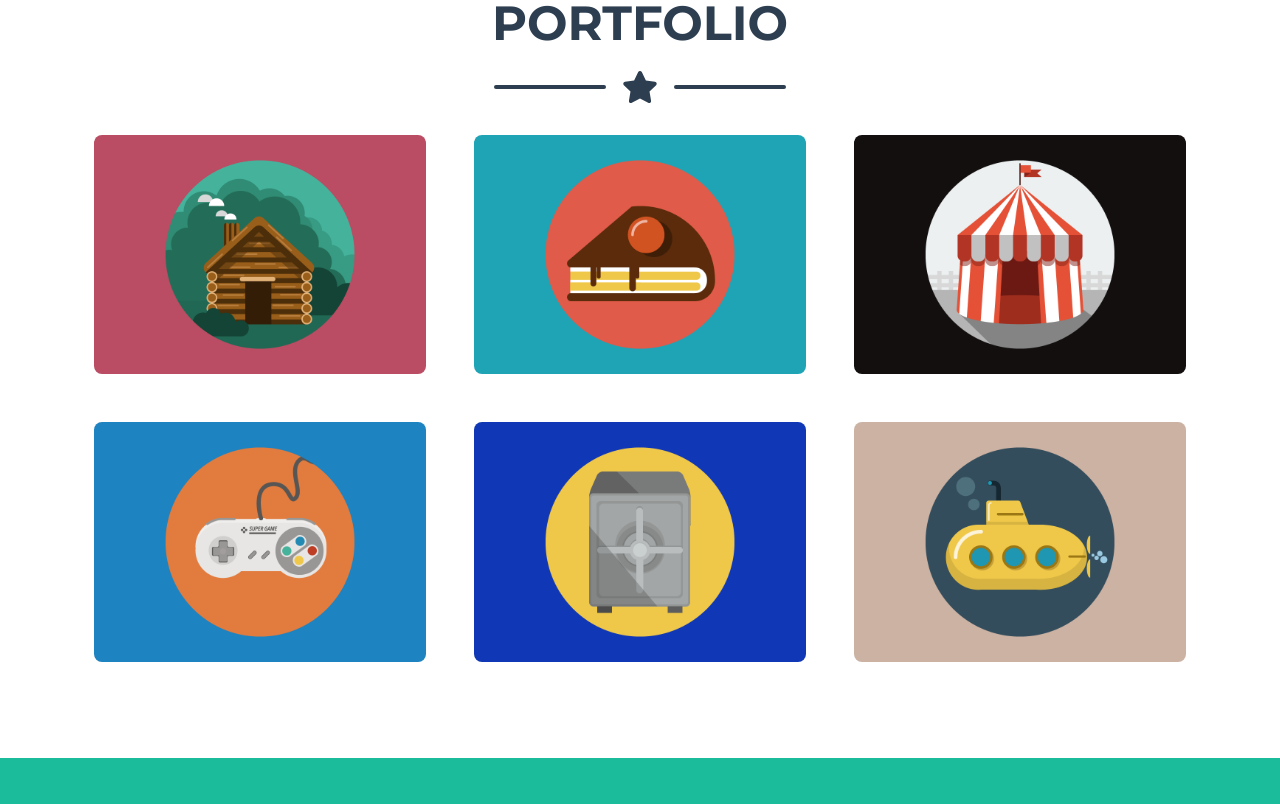
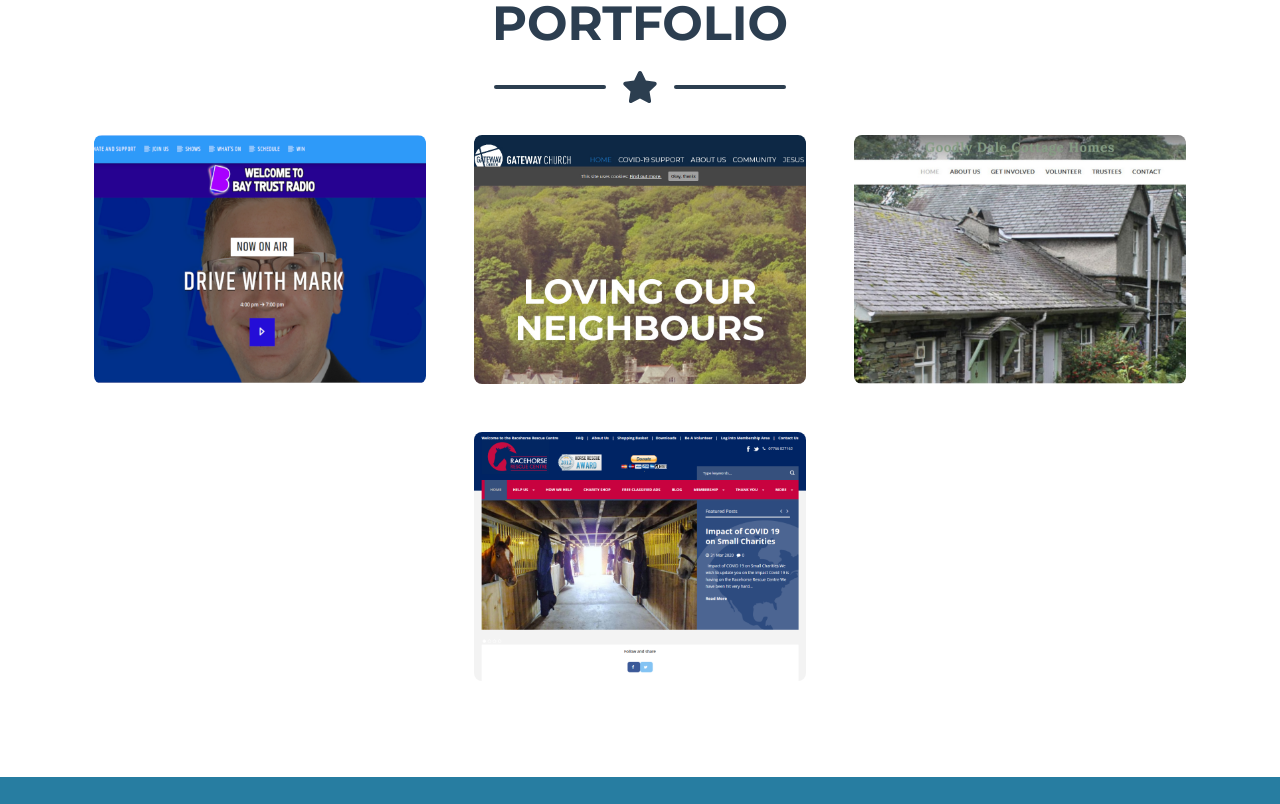
Before and after one commit to Dan-Mobbs/Portfolio-Website, a plain HTML site: page index.html in a window 1280 px wide. Shown: the part 876-1680 px from the top of the page. Drawn offline with nearby package versions, Linux system fonts and the light colour scheme.

Commit message:
color scheme and basic portfoilio images

```diff
--- /dev/null
+++ b/css/custom.css
@@ -0,0 +1,3 @@
+.bg-primary {
+    background-color: #277da1 !important;
+}
--- a/index.html
+++ b/index.html
@@ -5,9 +5,9 @@
         <meta name="viewport" content="width=device-width, initial-scale=1, shrink-to-fit=no" />
         <meta name="description" content="" />
         <meta name="author" content="" />
-        <title>Freelancer - Start Bootstrap Theme</title>
+        <title>Making Awesome Web Applications</title>
         <!-- Favicon-->
-        <link rel="icon" type="image/x-icon" href="assets/img/favicon.ico" />
+        <link rel="icon" type="image/x-icon" href="assets/img/geek.jpg" />
         <!-- Font Awesome icons (free version)-->
         <script src="https://use.fontawesome.com/releases/v5.15.1/js/all.js" crossorigin="anonymous"></script>
         <!-- Google fonts-->
@@ -15,6 +15,7 @@
         <link href="https://fonts.googleapis.com/css?family=Lato:400,700,400italic,700italic" rel="stylesheet" type="text/css" />
         <!-- Core theme CSS (includes Bootstrap)-->
         <link href="css/styles.css" rel="stylesheet" />
+        <link href="css/custom.css" rel="stylesheet" />
     </head>
     <body id="page-top">
         <!-- Navigation-->
@@ -40,7 +41,7 @@
                 <!-- Masthead Avatar Image-->
                 <img class="masthead-avatar mb-5" src="assets/img/avataaars.svg" alt="" />
                 <!-- Masthead Heading-->
-                <h1 class="masthead-heading text-uppercase mb-0">Start Bootstrap</h1>
+                <h1 class="masthead-heading text-uppercase mb-0">WordPress Web Developer</h1>
                 <!-- Icon Divider-->
                 <div class="divider-custom divider-light">
                     <div class="divider-custom-line"></div>
@@ -48,7 +49,7 @@
                     <div class="divider-custom-line"></div>
                 </div>
                 <!-- Masthead Subheading-->
-                <p class="masthead-subheading font-weight-light mb-0">Graphic Artist - Web Designer - Illustrator</p>
+                <p class="masthead-subheading font-weight-light mb-0">WordPress - JavaScript - PHP</p>
             </div>
         </header>
         <!-- Portfolio Section-->
@@ -64,60 +65,42 @@
                 </div>
                 <!-- Portfolio Grid Items-->
                 <div class="row justify-content-center">
-                    <!-- Portfolio Item 1-->
-                    <div class="col-md-6 col-lg-4 mb-5">
-                        <div class="portfolio-item mx-auto" data-toggle="modal" data-target="#portfolioModal1">
-                            <div class="portfolio-item-caption d-flex align-items-center justify-content-center h-100 w-100">
-                                <div class="portfolio-item-caption-content text-center text-white"><i class="fas fa-plus fa-3x"></i></div>
-                            </div>
-                            <img class="img-fluid" src="assets/img/portfolio/cabin.png" alt="" />
-                        </div>
-                    </div>
-                    <!-- Portfolio Item 2-->
-                    <div class="col-md-6 col-lg-4 mb-5">
-                        <div class="portfolio-item mx-auto" data-toggle="modal" data-target="#portfolioModal2">
-                            <div class="portfolio-item-caption d-flex align-items-center justify-content-center h-100 w-100">
-                                <div class="portfolio-item-caption-content text-center text-white"><i class="fas fa-plus fa-3x"></i></div>
-                            </div>
-                            <img class="img-fluid" src="assets/img/portfolio/cake.png" alt="" />
-                        </div>
-                    </div>
-                    <!-- Portfolio Item 3-->
-                    <div class="col-md-6 col-lg-4 mb-5">
-                        <div class="portfolio-item mx-auto" data-toggle="modal" data-target="#portfolioModal3">
-                            <div class="portfolio-item-caption d-flex align-items-center justify-content-center h-100 w-100">
-                                <div class="portfolio-item-caption-content text-center text-white"><i class="fas fa-plus fa-3x"></i></div>
-                            </div>
-                            <img class="img-fluid" src="assets/img/portfolio/circus.png" alt="" />
-                        </div>
-                    </div>
-                    <!-- Portfolio Item 4-->
-                    <div class="col-md-6 col-lg-4 mb-5 mb-lg-0">
-                        <div class="portfolio-item mx-auto" data-toggle="modal" data-target="#portfolioModal4">
-                            <div class="portfolio-item-caption d-flex align-items-center justify-content-center h-100 w-100">
-                                <div class="portfolio-item-caption-content text-center text-white"><i class="fas fa-plus fa-3x"></i></div>
-                            </div>
-                            <img class="img-fluid" src="assets/img/portfolio/game.png" alt="" />
-                        </div>
-                    </div>
-                    <!-- Portfolio Item 5-->
-                    <div class="col-md-6 col-lg-4 mb-5 mb-md-0">
-                        <div class="portfolio-item mx-auto" data-toggle="modal" data-target="#portfolioModal5">
-                            <div class="portfolio-item-caption d-flex align-items-center justify-content-center h-100 w-100">
-                                <div class="portfolio-item-caption-content text-center text-white"><i class="fas fa-plus fa-3x"></i></div>
-                            </div>
-                            <img class="img-fluid" src="assets/img/portfolio/safe.png" alt="" />
-                        </div>
-                    </div>
-                    <!-- Portfolio Item 6-->
                     <div class="col-md-6 col-lg-4">
                         <div class="portfolio-item mx-auto" data-toggle="modal" data-target="#portfolioModal6">
                             <div class="portfolio-item-caption d-flex align-items-center justify-content-center h-100 w-100">
                                 <div class="portfolio-item-caption-content text-center text-white"><i class="fas fa-plus fa-3x"></i></div>
                             </div>
-                            <img class="img-fluid" src="assets/img/portfolio/submarine.png" alt="" />
+                            <img class="img-fluid" src="assets/img/portfolio/bay.png" alt="" />
                         </div>
                     </div>
+                    <div class="col-md-6 col-lg-4">
+                        <div class="portfolio-item mx-auto" data-toggle="modal" data-target="#portfolioModal6">
+                            <div class="portfolio-item-caption d-flex align-items-center justify-content-center h-100 w-100">
+                                <div class="portfolio-item-caption-content text-center text-white"><i class="fas fa-plus fa-3x"></i></div>
+                            </div>
+                            <img class="img-fluid" src="assets/img/portfolio/church.png" alt="" />
+                        </div>
+                    </div>
+                    <div class="col-md-6 col-lg-4">
+                        <div class="portfolio-item mx-auto" data-toggle="modal" data-target="#portfolioModal6">
+                            <div class="portfolio-item-caption d-flex align-items-center justify-content-center h-100 w-100">
+                                <div class="portfolio-item-caption-content text-center text-white"><i class="fas fa-plus fa-3x"></i></div>
+                            </div>
+                            <img class="img-fluid" src="assets/img/portfolio/cottage.jpg" alt="" />
+                        </div>
+                    </div>
+                </div>
+                <div class="row justify-content-center mt-5">
+                     <div class="col-md-6 col-lg-4">
+                        <div class="portfolio-item mx-auto" data-toggle="modal" data-target="#portfolioModal6">
+                            <div class="portfolio-item-caption d-flex align-items-center justify-content-center h-100 w-100">
+                                <div class="portfolio-item-caption-content text-center text-white"><i class="fas fa-plus fa-3x"></i></div>
+                            </div>
+                            <img class="img-fluid" src="assets/img/portfolio/horse.png" alt="" />
+                        </div>
+                    </div>
+                </div>
+
                 </div>
             </div>
         </section>
```
Also changed, not shown: assets/img/geek.jpg (added), assets/img/portfolio/bay.png (added), assets/img/portfolio/cabin.png (deleted), assets/img/portfolio/cake.png (deleted), assets/img/portfolio/church.png (added), assets/img/portfolio/circus.png (deleted), assets/img/portfolio/cottage.jpg (added), assets/img/portfolio/game.png (deleted), assets/img/portfolio/horse.png (added), assets/img/portfolio/qukaer.png (added), assets/img/portfolio/safe.png (deleted), assets/img/portfolio/submarine.png (deleted).
